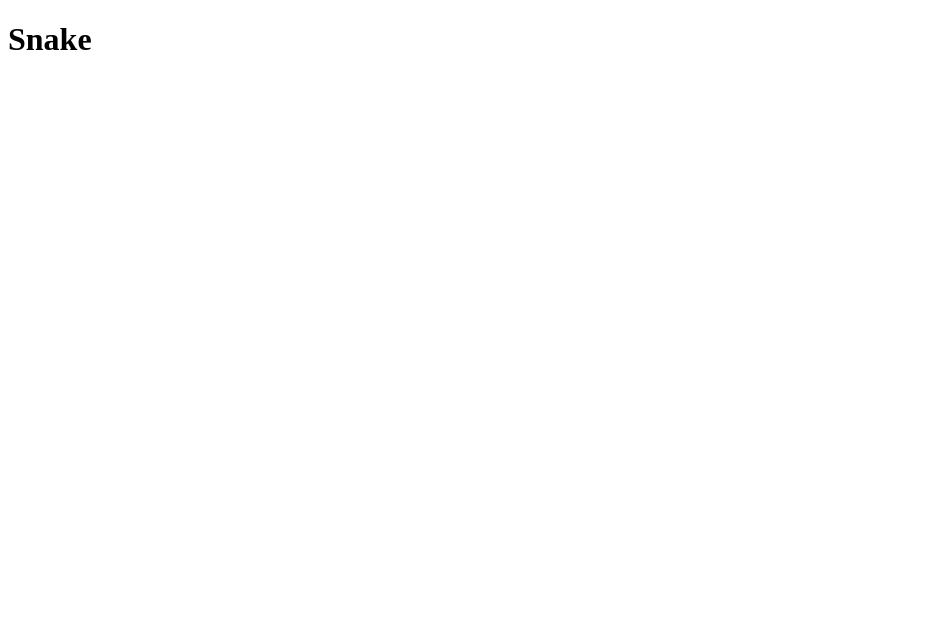
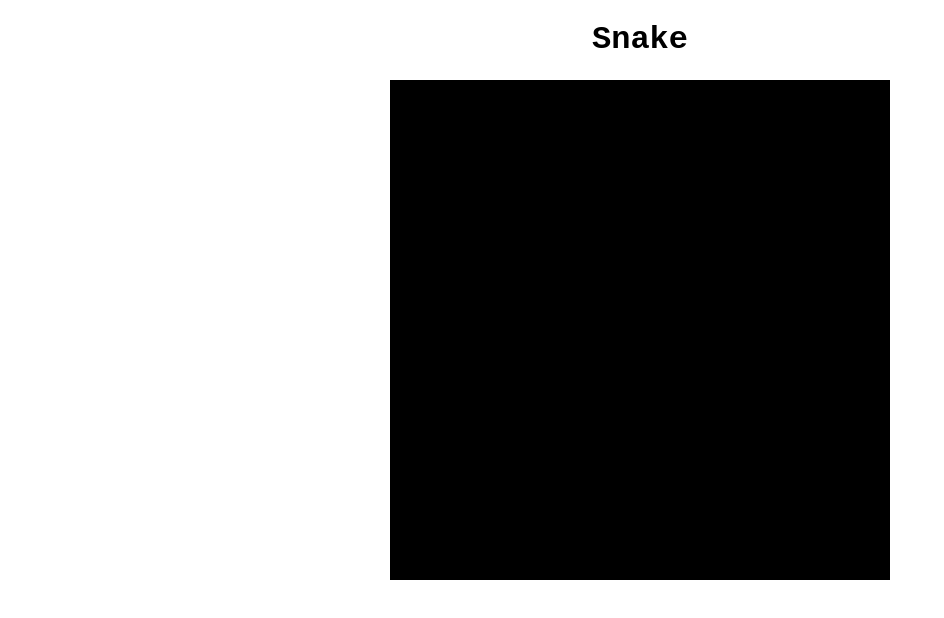
Before and after one commit to KrzDyner/SnakeJS, a plain HTML site: page index.html in a window 1280 px wide. Shown: the whole page, without its empty margins (0-944 px from the left). Drawn offline with Linux system fonts and the light colour scheme.

Commit message:
board on screen

```diff
--- a/index.html
+++ b/index.html
@@ -4,7 +4,7 @@
         <meta charset="UTF-8">
         <meta name="viewport", content="width=device-width, initial-scale=1.0">
         <title>Snake</title>
-        <link rel="stylsheet" href="snake.css">
+        <link rel="stylesheet" href="snake.css">
         <script src="snake.js"></script>
     </head>
 
--- a/snake.css
+++ b/snake.css
@@ -0,0 +1,4 @@
+body{
+    font-family: 'Courier New', Courier, monospace;
+    text-align: center;
+}
--- a/snake.js
+++ b/snake.js
@@ -0,0 +1,21 @@
+//board
+let blocksize = 25;
+let rows = 20;
+let columns = 20;
+let board
+let context;
+
+
+window.onload = function(){
+    board = document.getElementById("board");
+    board.height = rows * blocksize;
+    board.width = columns * blocksize;
+    context = board.getContext("2d");
+
+    update();
+}
+
+function update(){
+    context.fillStyle="black";
+    context.fillRect(0, 0, board.width, board.height);
+}
```
